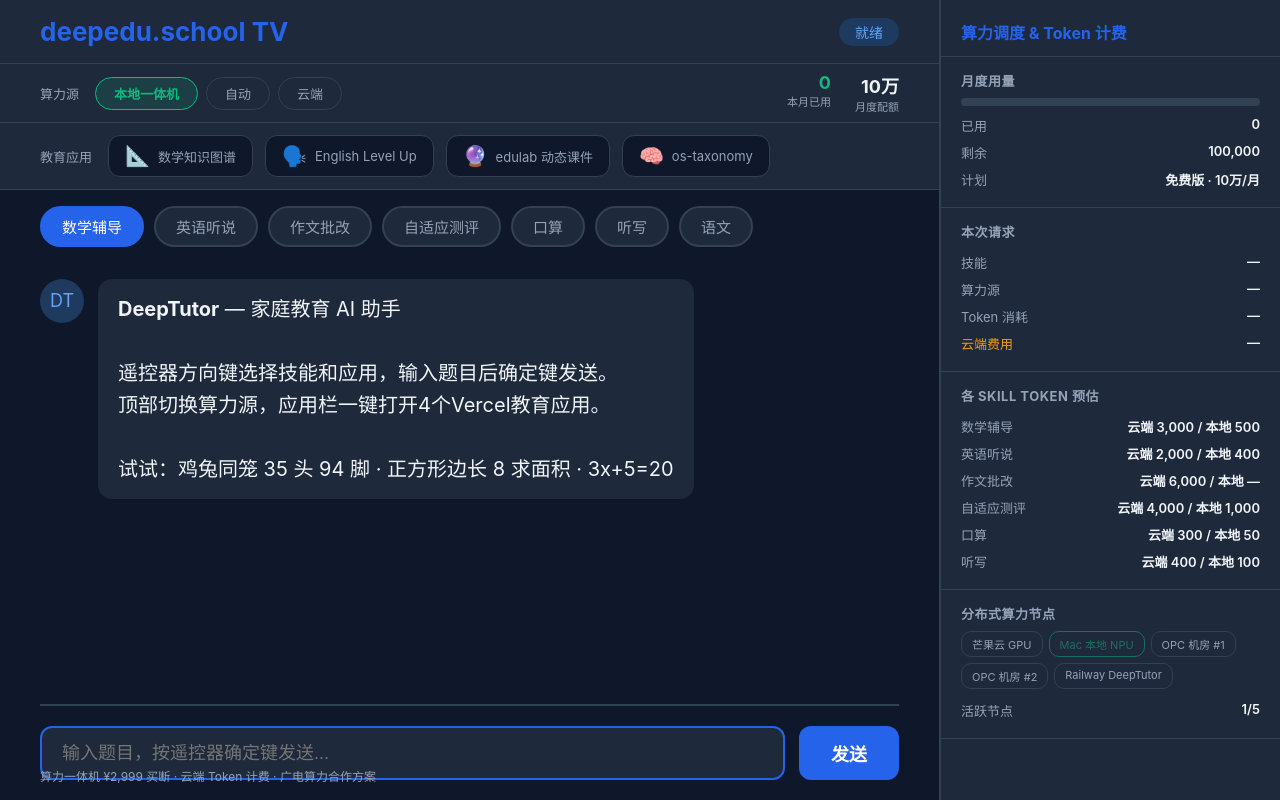
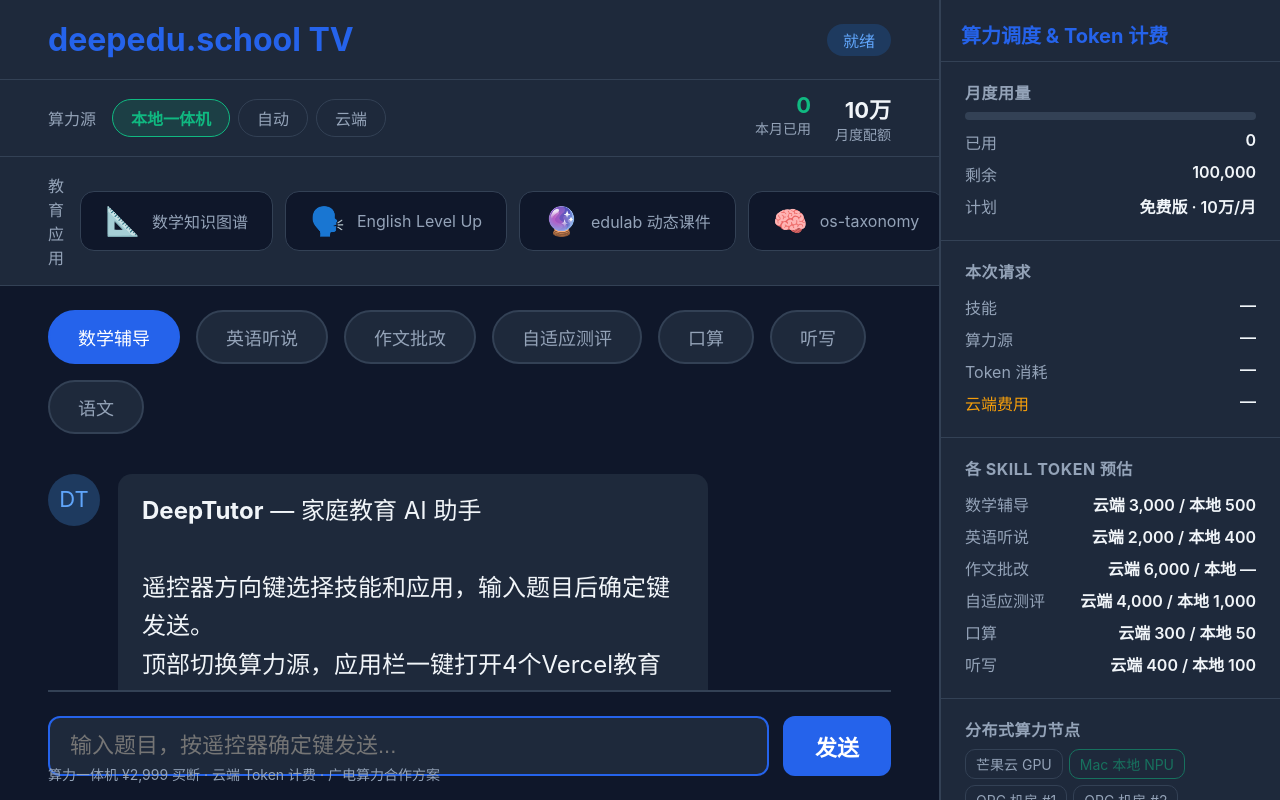
Before and after one commit to nicesemi/deepedu, a plain HTML site: page frontend/tv.html in a window 1280 px wide. Drawn offline with Linux system fonts and the light colour scheme.

Commit message:
Add edulab skill switcher to index.html + TV layout overhaul

```diff
--- a/frontend/tv.html
+++ b/frontend/tv.html
@@ -7,65 +7,65 @@
 *{margin:0;padding:0;box-sizing:border-box}
 body{font-family:-apple-system,BlinkMacSystemFont,"Segoe UI",sans-serif;background:var(--bg);color:var(--text);height:100vh;display:flex;overflow:hidden}
 .main-col{flex:1;display:flex;flex-direction:column;overflow:hidden}
-header{display:flex;align-items:center;justify-content:space-between;padding:16px 40px;background:var(--card);border-bottom:1px solid var(--border);flex-shrink:0}
-header h1{font-size:26px;color:var(--primary)}
-.badge{background:#1e3a5f;color:#60a5fa;padding:4px 16px;border-radius:20px;font-size:14px}
+header{display:flex;align-items:center;justify-content:space-between;padding:20px 48px;background:var(--card);border-bottom:1px solid var(--border);flex-shrink:0}
+header h1{font-size:32px;color:var(--primary)}
+.badge{background:#1e3a5f;color:#60a5fa;padding:4px 16px;border-radius:20px;font-size:16px}
 .badge.on{background:#065f46;color:#34d399}
-.compute-bar{display:flex;gap:8px;padding:8px 40px;background:var(--card);border-bottom:1px solid var(--border);align-items:center;flex-shrink:0}
-.compute-bar .label{font-size:13px;color:var(--text2);margin-right:8px}
-.comp-btn{padding:6px 18px;border:1px solid var(--border);border-radius:20px;font-size:13px;cursor:pointer;background:transparent;color:var(--text2);transition:all .2s}
+.compute-bar{display:flex;gap:8px;padding:12px 48px;background:var(--card);border-bottom:1px solid var(--border);align-items:center;flex-shrink:0}
+.compute-bar .label{font-size:16px;color:var(--text2);margin-right:8px}
+.comp-btn{padding:6px 18px;border:1px solid var(--border);border-radius:20px;font-size:16px;cursor:pointer;background:transparent;color:var(--text2);transition:all .2s}
 .comp-btn.active{border-color:var(--primary);background:rgba(37,99,235,.15);color:var(--primary);font-weight:600}
 .comp-btn.local.active{border-color:var(--green);background:rgba(16,185,129,.15);color:var(--green)}
 .comp-btn.cloud.active{border-color:var(--amber);background:rgba(245,158,11,.15);color:var(--amber)}
-.token-summary{display:flex;gap:24px;margin-left:auto;font-size:13px}
+.token-summary{display:flex;gap:24px;margin-left:auto;font-size:15px}
 .token-item{display:flex;flex-direction:column;align-items:flex-end}
-.token-item .tval{font-size:18px;font-weight:700}
+.token-item .tval{font-size:22px;font-weight:700}
 .token-item .tval.low{color:var(--green)}.token-item .tval.mid{color:var(--amber)}.token-item .tval.high{color:var(--red)}
-.token-item .tlbl{color:var(--text2);font-size:11px}
-.apps-bar{display:flex;gap:12px;padding:12px 40px;background:var(--card);border-bottom:1px solid var(--border);align-items:center;flex-shrink:0;overflow-x:auto}
-.apps-bar .label{font-size:13px;color:var(--text2);margin-right:4px}
-.app-card{display:flex;align-items:center;gap:8px;padding:8px 16px;border:1px solid var(--border);border-radius:12px;cursor:pointer;background:var(--bg);color:var(--text2);font-size:13px;white-space:nowrap;transition:all .2s;flex-shrink:0}
+.token-item .tlbl{color:var(--text2);font-size:14px}
+.apps-bar{display:flex;gap:12px;padding:16px 48px;background:var(--card);border-bottom:1px solid var(--border);align-items:center;flex-shrink:0;overflow-x:auto}
+.apps-bar .label{font-size:16px;color:var(--text2);margin-right:4px}
+.app-card{display:flex;align-items:center;gap:12px;padding:12px 24px;border:1px solid var(--border);border-radius:14px;cursor:pointer;background:var(--bg);color:var(--text2);font-size:16px;white-space:nowrap;transition:all .2s;flex-shrink:0}
 .app-card:hover,.app-card:focus{border-color:var(--primary);color:var(--text);outline:none}
-.app-card .app-icon{font-size:20px}
+.app-card .app-icon{font-size:28px}
 .app-panel{width:0;overflow:hidden;transition:width .3s;background:var(--bg);border-left:1px solid var(--border);flex-shrink:0;display:flex;flex-direction:column}
-.app-panel.open{width:50%}
-.app-panel .app-header{display:flex;justify-content:space-between;align-items:center;padding:12px 20px;background:var(--card);border-bottom:1px solid var(--border);flex-shrink:0}
-.app-panel .app-header h3{font-size:15px;color:var(--primary)}
-.app-panel .app-header button{padding:6px 14px;background:transparent;border:1px solid var(--border);border-radius:8px;color:var(--text2);cursor:pointer;font-size:12px}
+.app-panel.open{width:60%}
+.app-panel .app-header{display:flex;justify-content:space-between;align-items:center;padding:16px 24px;background:var(--card);border-bottom:1px solid var(--border);flex-shrink:0}
+.app-panel .app-header h3{font-size:20px;color:var(--primary)}
+.app-panel .app-header button{padding:8px 18px;background:transparent;border:1px solid var(--border);border-radius:8px;color:var(--text2);cursor:pointer;font-size:16px}
 .app-panel iframe{flex:1;border:none;width:100%}
-main{flex:1;display:flex;flex-direction:column;padding:0 40px;overflow:hidden}
-.skills{display:flex;gap:10px;padding:16px 0;flex-wrap:wrap;flex-shrink:0}
-.skill-tag{padding:8px 20px;border:2px solid var(--border);border-radius:30px;font-size:15px;cursor:pointer;background:var(--card);color:var(--text2);transition:all .2s}
+main{flex:1;display:flex;flex-direction:column;padding:0 48px;overflow:hidden}
+.skills{display:flex;gap:16px;padding:24px 0;flex-wrap:wrap;flex-shrink:0}
+.skill-tag{padding:12px 28px;border:2px solid var(--border);border-radius:30px;font-size:18px;cursor:pointer;background:var(--card);color:var(--text2);transition:all .2s}
 .skill-tag.active,.skill-tag:focus{background:var(--primary);color:#fff;border-color:var(--primary);outline:none}
-.messages{flex:1;overflow-y:auto;padding:16px 0;font-size:20px;line-height:1.6}
-.msg{margin-bottom:20px;display:flex;gap:14px;align-items:flex-start}
+.messages{flex:1;overflow-y:auto;padding:16px 0;font-size:24px;line-height:1.6}
+.msg{margin-bottom:24px;display:flex;gap:18px;align-items:flex-start}
 .msg.user{flex-direction:row-reverse}
-.msg .av{width:44px;height:44px;border-radius:50%;display:flex;align-items:center;justify-content:center;font-size:18px;flex-shrink:0}
+.msg .av{width:52px;height:52px;border-radius:50%;display:flex;align-items:center;justify-content:center;font-size:22px;flex-shrink:0}
 .msg.assistant .av{background:#1e3a5f;color:#60a5fa}
 .msg.user .av{background:var(--primary);color:#fff}
-.msg .bub{max-width:70%;padding:14px 20px;border-radius:14px}
+.msg .bub{max-width:70%;padding:18px 24px;border-radius:14px}
 .msg.assistant .bub{background:var(--card)}
 .msg.user .bub{background:var(--primary)}
-.msg .cost{font-size:11px;color:var(--text2);margin-top:4px}
-.input-area{display:flex;gap:14px;padding:20px 0;border-top:2px solid var(--border);flex-shrink:0}
-.input-area input{flex:1;padding:14px 20px;border:2px solid var(--border);border-radius:12px;font-size:18px;background:var(--card);color:var(--text);outline:none}
+.msg .cost{font-size:14px;color:var(--text2);margin-top:4px}
+.input-area{display:flex;gap:14px;padding:24px 0;border-top:2px solid var(--border);flex-shrink:0}
+.input-area input{flex:1;padding:14px 20px;border:2px solid var(--border);border-radius:12px;font-size:22px;background:var(--card);color:var(--text);outline:none}
 .input-area input:focus{border-color:var(--primary)}
-.input-area button{padding:14px 32px;background:var(--primary);color:#fff;border:none;border-radius:12px;font-size:18px;cursor:pointer;font-weight:600}
+.input-area button{padding:14px 32px;background:var(--primary);color:#fff;border:none;border-radius:12px;font-size:22px;cursor:pointer;font-weight:600}
 .token-panel{width:340px;background:var(--card);border-left:1px solid var(--border);display:flex;flex-direction:column;overflow-y:auto;flex-shrink:0}
-.token-panel h3{padding:20px 20px 12px;font-size:16px;color:var(--primary);border-bottom:1px solid var(--border)}
-.tp-section{padding:14px 20px;border-bottom:1px solid var(--border)}
-.tp-section h4{font-size:13px;color:var(--text2);margin-bottom:8px;text-transform:uppercase;letter-spacing:.5px}
+.token-panel h3{padding:20px 20px 12px;font-size:20px;color:var(--primary);border-bottom:1px solid var(--border)}
+.tp-section{padding:18px 24px;border-bottom:1px solid var(--border)}
+.tp-section h4{font-size:16px;color:var(--text2);margin-bottom:8px;text-transform:uppercase;letter-spacing:.5px}
 .pg-bar{height:8px;background:var(--border);border-radius:4px;overflow:hidden;margin-bottom:6px}
 .pg-fill{height:100%;border-radius:4px;transition:width .3s}
 .pg-fill.low{background:var(--green)}.pg-fill.mid{background:var(--amber)}.pg-fill.high{background:var(--red)}
-.tp-row{display:flex;justify-content:space-between;font-size:13px;padding:4px 0}
+.tp-row{display:flex;justify-content:space-between;font-size:16px;padding:4px 0}
 .tp-row .tp-k{color:var(--text2)}.tp-row .tp-v{font-weight:600}
 .tp-nodes{display:flex;flex-wrap:wrap;gap:6px;margin-top:6px}
-.tp-node{padding:4px 10px;border-radius:10px;font-size:11px;border:1px solid var(--border)}
+.tp-node{padding:4px 10px;border-radius:10px;font-size:14px;border:1px solid var(--border)}
 .tp-node.idle{color:var(--text2)}
 .tp-node.active{color:var(--green);border-color:var(--green);animation:pulse 2s infinite}
 @keyframes pulse{0%,100%{opacity:1}50%{opacity:.5}}
-.status{position:fixed;bottom:16px;left:40px;font-size:12px;color:var(--text2)}
+.status{position:fixed;bottom:16px;left:48px;font-size:14px;color:var(--text2)}
 @media(max-width:800px){.token-panel{display:none}header,.compute-bar,.apps-bar,.skills,.input-area{padding-left:16px;padding-right:16px}header h1{font-size:20px}.messages{font-size:17px}}
 </style></head>
 <body>
```
Also changed, not shown: frontend/index.html (+8 -3 lines).
